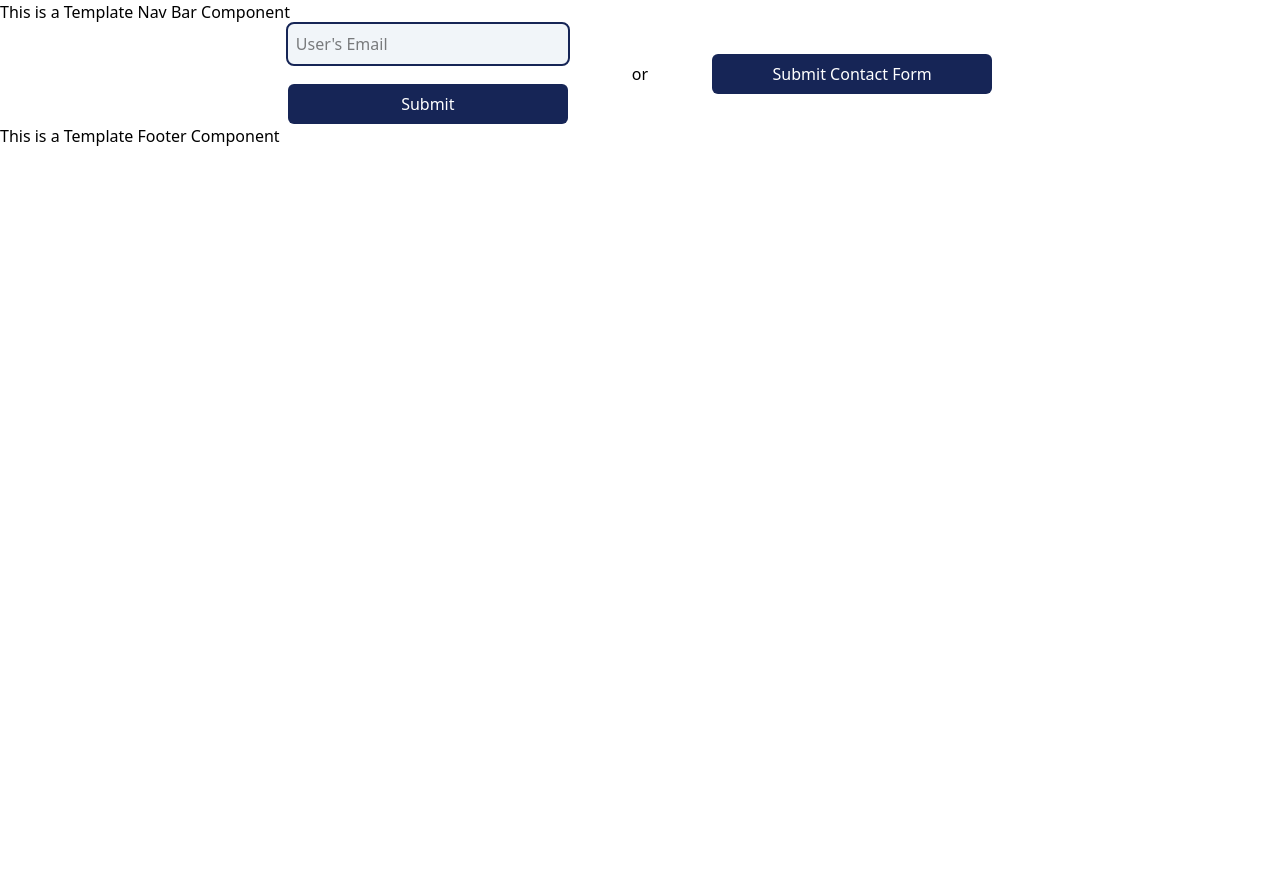
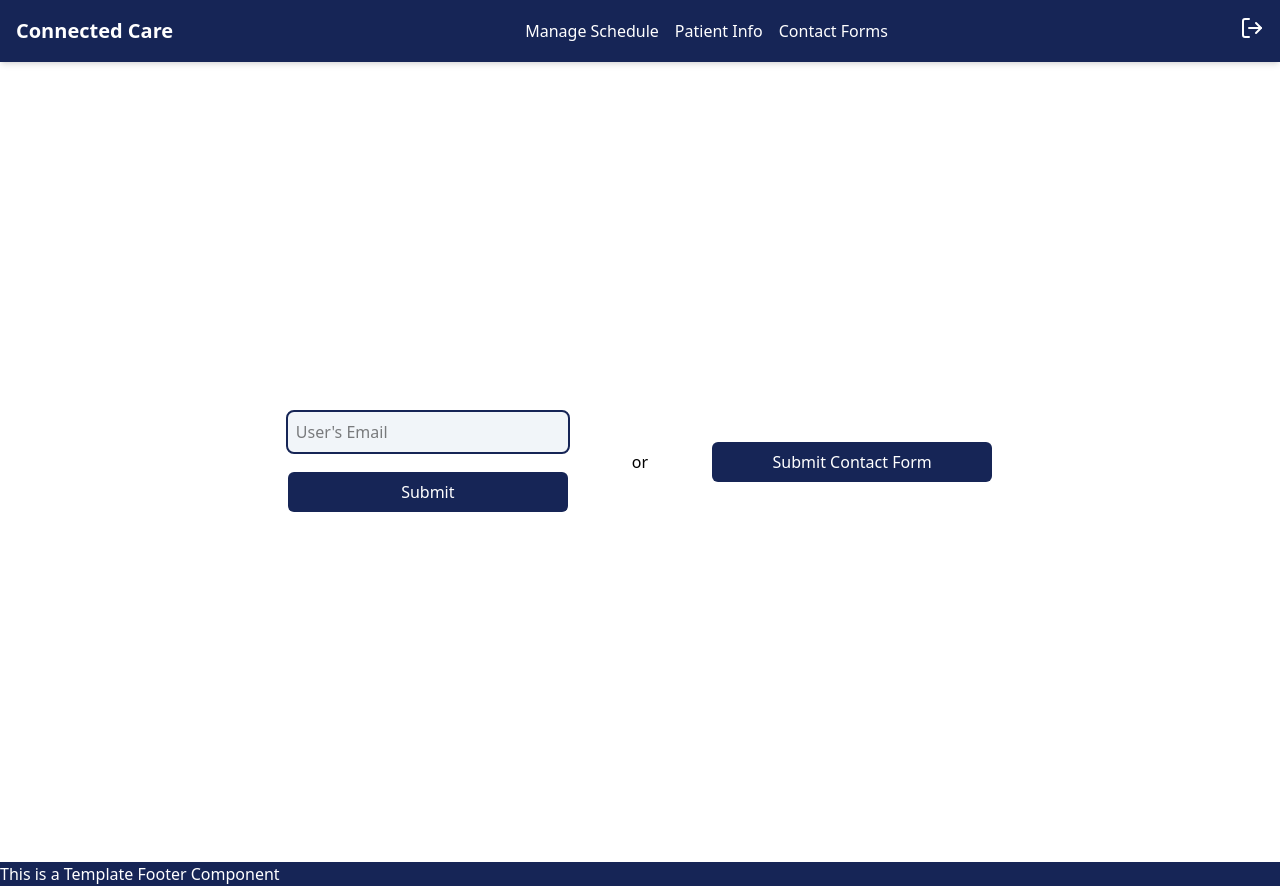
Before and after one commit to UTDallasEPICS/manos-unidas-for-autismo, a Nuxt app: page / in a window 1280 px wide. Before the commit the page ends 800 px from the top, so only its background shows below. Built offline with nearby package versions, Linux system fonts and the light colour scheme; a web font is replaced by a local one.

Commit message:
added a logout button to nav

```diff
--- a/app.vue
+++ b/app.vue
@@ -1,7 +1,9 @@
 <template>
-	<Nav />
-	<NuxtPage />
-	<Footer />
+	<div class="h-screen">
+		<NavBar />
+		<NuxtPage />
+		<Footer />
+	</div>
 </template>
 
 <script></script>
--- a/components/Footer.vue
+++ b/components/Footer.vue
@@ -1,5 +1,7 @@
 <template>
-	<h1>This is a Template Footer Component</h1>
+	<div class="bg-blue-950 text-white">
+		<h1>This is a Template Footer Component</h1>
+	</div>
 </template>
 
 <script lang="ts" setup></script>
--- a/components/Nav.vue
+++ /dev/null
@@ -1,5 +0,0 @@
-<template>
-	<h1>This is a Template Nav Bar Component</h1>
-</template>
-
-<script lang="ts" setup></script>
--- a/components/NavBar.vue
+++ b/components/NavBar.vue
@@ -1,6 +1,7 @@
 <template>
-
-	<nav class="flex items-center justify-between p-4 shadow-md">
+	<nav
+		class="flex items-center justify-between bg-blue-950 p-4 text-white shadow-md"
+	>
 		<!-- Logo -->
 		<div class="text-xl font-bold">Connected Care</div>
 
@@ -34,6 +35,13 @@
 			>
 				{{ link.label }}
 			</NuxtLink>
+		</div>
+
+		<!-- Logout Button -->
+		<div>
+			<button class="cursor-pointer" @click="logout">
+				<LogOut />
+			</button>
 		</div>
 	</nav>
 
@@ -83,32 +91,43 @@
 </template>
 
 <script setup lang="ts">
-import { ref } from "vue";
-import { X } from "lucide-vue-next";
+import { X, LogOut } from "lucide-vue-next";
+import { ref, useCookie, navigateTo } from "#imports";
 
 // Replace this with the actual user role from auth/session
 const userType = ref<"user support" | "it support" | "other">("user support");
+const permissions = useCookie("AccessPermission");
 
 const userLinks = {
 	"user support": [
-		{ path: "/schedule", label: "Manage Schedule" },
-		{ path: "/patients", label: "Patient Info" },
-		{ path: "/forms", label: "Contact Forms" },
+		{ path: "/Schedule", label: "Manage Schedule" },
+		{ path: "/Patients", label: "Patient Info" },
+		{ path: "/ContactForm", label: "Contact Forms" },
 	],
 	"it support": [
-		{ path: "/users", label: "User Accounts" },
-		{ path: "/settings", label: "System Settings" },
+		{ path: "/Users", label: "User Accounts" },
+		{ path: "/Settings", label: "System Settings" },
 	],
 	other: [
-		{ path: "/my-schedule", label: "My Schedule" },
-		{ path: "/notes", label: "Therapy Notes" },
-		{ path: "/profile", label: "Profile" },
+		{ path: "/Schedule", label: "My Schedule" },
+		{ path: "/Notes", label: "Therapy Notes" },
+		{ path: "/Profile", label: "Profile" },
 	],
 };
 
 const isMenuOpen = ref(false);
 function toggleMenu() {
 	isMenuOpen.value = !isMenuOpen.value;
+}
+
+async function logout() {
+	const userId = useCookie("userId");
+	userId.value = null;
+	permissions.value = null;
+
+	// not having await seems to cause an issue with the order of page components
+	//  putting the footer above the page content
+	await navigateTo("/");
 }
 </script>
 
```
